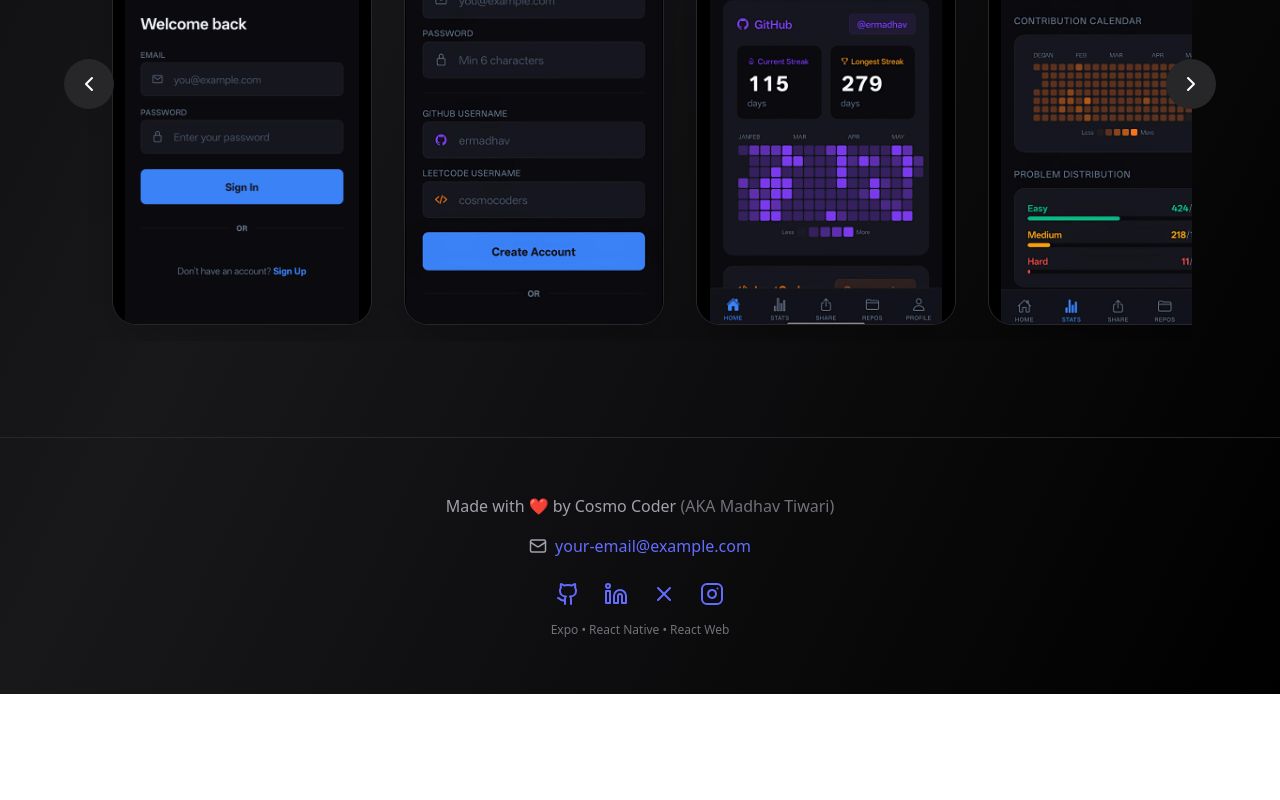
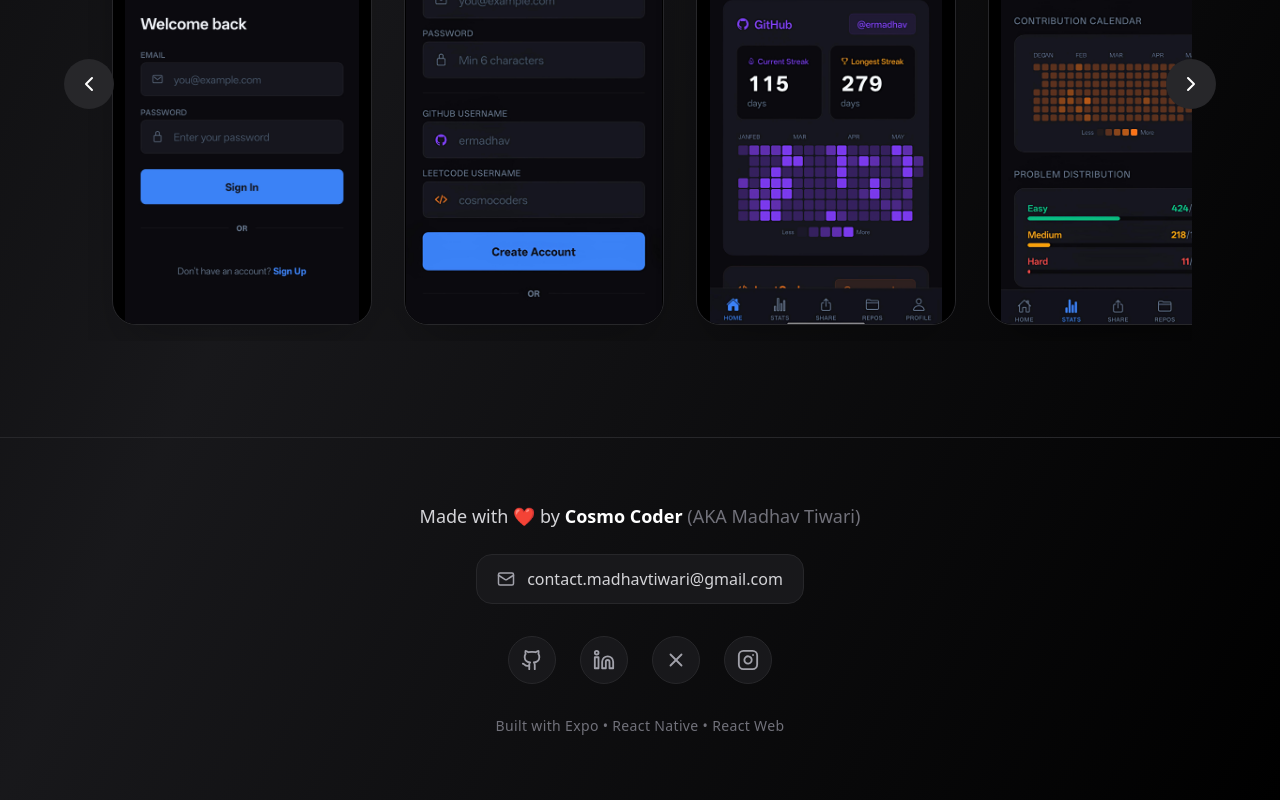
Before and after one commit to ermadhav/DS_Web, a React (Vite) app: page / in a window 1280 px wide. Shown: the part 1953-2753 px from the top of the page. Before the commit the page ends 2647 px from the top, so only its background shows below. Built offline with nearby package versions, Linux system fonts and the light colour scheme.

Commit message:
Updated the app ui

```diff
--- a/src/App.jsx
+++ b/src/App.jsx
@@ -317,63 +317,67 @@ export default function App() {
       </section>
 
       {/* FOOTER */}
-<footer id="about" className="border-t border-zinc-800 py-14 text-center">
-  <p className="text-zinc-400 mb-4">
-    Made with ❤️ by Cosmo Coder{" "}
-    <span className="text-zinc-500">(AKA Madhav Tiwari)</span>
-  </p>
+<footer id="about" className="border-t border-zinc-800 py-16">
+  <div className="max-w-4xl mx-auto px-6 text-center">
 
-  {/* Email */}
-  <div className="flex justify-center items-center gap-2 mb-6 text-zinc-400">
-    <Mail size={18} />
+    {/* Name */}
+    <p className="text-zinc-300 text-lg mb-6">
+      Made with ❤️ by{" "}
+      <span className="font-semibold text-white">Cosmo Coder</span>{" "}
+      <span className="text-zinc-500">(AKA Madhav Tiwari)</span>
+    </p>
+
+    {/* Email */}
     <a
-      href="mailto:your-email@example.com"
-      className="hover:text-white transition"
+      href="mailto:contact.madhavtiwari@gmail.com"
+      className="inline-flex items-center gap-3 px-5 py-3 rounded-2xl bg-zinc-900 border border-zinc-800 hover:border-indigo-500 hover:bg-zinc-800 transition-all duration-300 mb-8 group"
     >
-      your-email@example.com
-    </a>
-  </div>
-
-  {/* Social Links */}
-  <div className="flex justify-center gap-6 mb-4">
-    <a
-      href="https://github.com/ermadhav"
-      target="_blank"
-      rel="noreferrer"
-      className="hover:text-white transition"
-    >
-      <Github />
+      <Mail
+        size={18}
+        className="text-zinc-400 group-hover:text-indigo-400 transition"
+      />
+      <span className="text-zinc-300 group-hover:text-white text-sm sm:text-base font-medium">
+        contact.madhavtiwari@gmail.com
+      </span>
     </a>
 
-    <a
-      href="https://www.linkedin.com/in/ermadhav/"
-      target="_blank"
-      rel="noreferrer"
-      className="hover:text-white transition"
-    >
-      <Linkedin />
-    </a>
+    {/* Social Icons */}
+    <div className="flex justify-center gap-6 mb-8">
+      {[
+        {
+          icon: Github,
+          href: "https://github.com/ermadhav",
+        },
+        {
+          icon: Linkedin,
+          href: "https://www.linkedin.com/in/ermadhav/",
+        },
+        {
+          icon: X,
+          href: "https://twitter.com/madhavtiwari24",
+        },
+        {
+          icon: Instagram,
+          href: "https://www.instagram.com/madhav.tiwari24/",
+        },
+      ].map((social, i) => (
+        <a
+          key={i}
+          href={social.href}
+          target="_blank"
+          rel="noreferrer"
+          className="w-12 h-12 rounded-full bg-zinc-900 border border-zinc-800 flex items-center justify-center text-zinc-400 hover:text-white hover:border-indigo-500 hover:bg-zinc-800 transition-all duration-300"
+        >
+          <social.icon size={22} />
+        </a>
+      ))}
+    </div>
 
-    <a
-      href="https://twitter.com/madhavtiwari24"
-      target="_blank"
-      rel="noreferrer"
-      className="hover:text-white transition"
-    >
-      <X />
-    </a>
-
-    <a
-      href="https://www.instagram.com/madhav.tiwari24/"
-      target="_blank"
-      rel="noreferrer"
-      className="hover:text-white transition"
-    >
-      <Instagram />
-    </a>
+    {/* Tech Stack */}
+    <p className="text-sm text-zinc-500 tracking-wide">
+      Built with Expo • React Native • React Web
+    </p>
   </div>
-
-  <p className="text-xs text-zinc-500">Expo • React Native • React Web</p>
 </footer>
     </div>
   );
```
